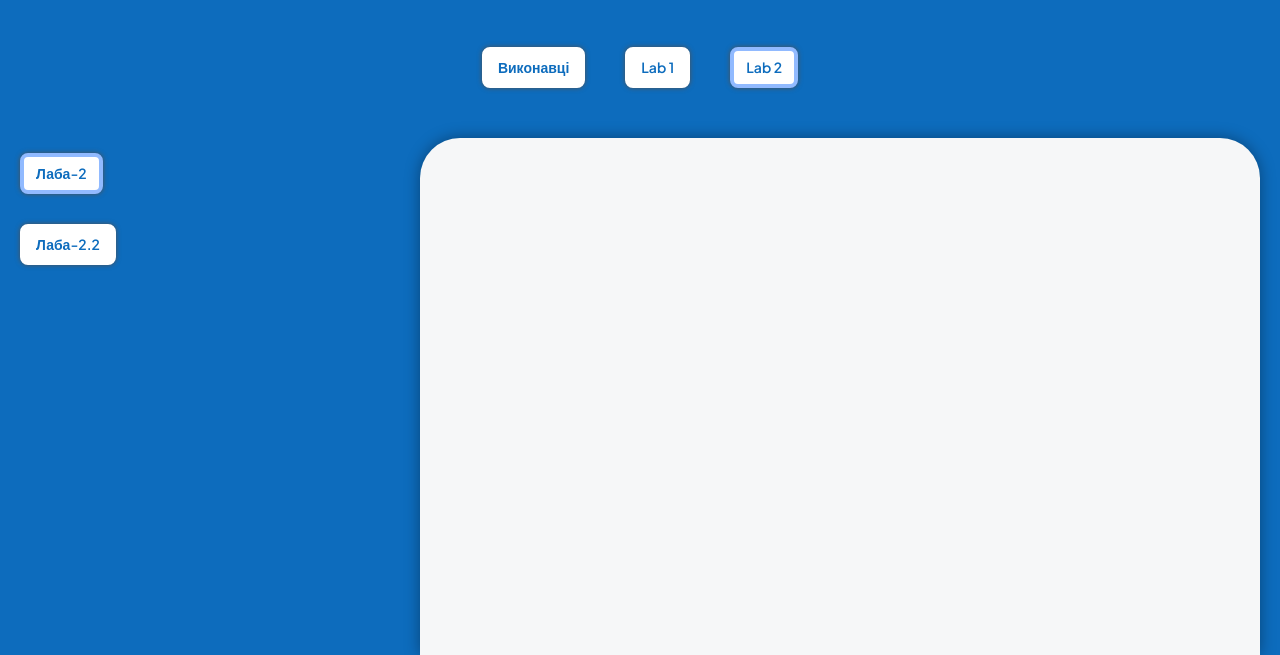
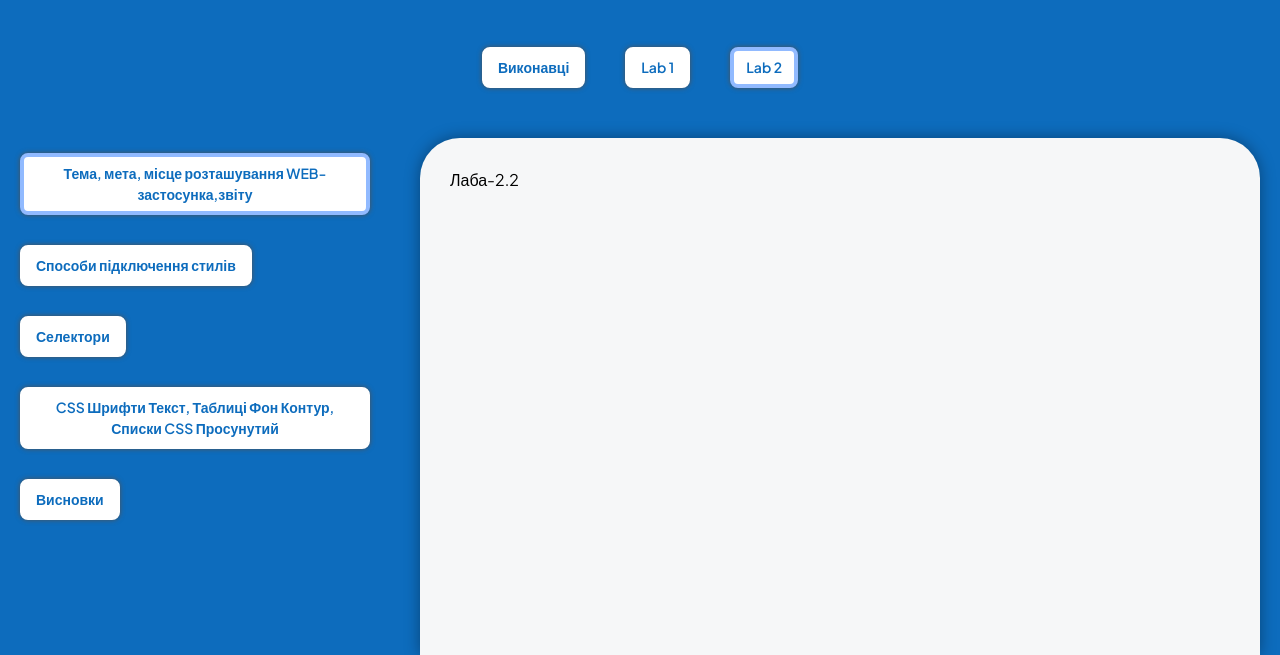
Before and after one commit to evgeniy-shpyra/Web-report, a website: page src/page/lab-2.html in a window 1280 px wide. Shown: the part 145-800 px from the top of the page. Drawn offline with nearby package versions, Linux system fonts and the light colour scheme; files that its build step writes are made by us from their sources; files whose address does not match are found by name.

Commit message:
add buttons to lab2

```diff
--- a/src/page/lab-2.html
+++ b/src/page/lab-2.html
@@ -68,13 +68,25 @@
                 <ul class="main__links links">
                     <li class="main__link links__link">
                         <button id="main-link-1" class="links__button button">
-                            Лаба-2
+                            Тема, мета, місце розташування WEB-застосунка,звіту
                         </button>
                     </li>
                     <li class="main__link links__link">
                         <button id="main-link-2" class="links__button button">
-                            Лаба-2.2
+                            Способи підключення стилів
                         </button>
+                    <li class="main__link links__link">
+                            <button id="main-link-3" class="links__button button">
+                                Селектори
+                            </button>
+                    <li class="main__link links__link">
+                            <button id="main-link-4" class="links__button button">
+                                CSS Шрифти Текст, Таблиці Фон Контур, Списки CSS Просунутий
+                            </button>
+                    <li class="main__link links__link">
+                            <button id="main-link-5" class="links__button button">
+                                Висновки
+                            </button>
                     </li>
                 </ul>
                 <div id="information" class="main__page"></div>
```
Also changed, not shown: src/components/lab-2/Висновки.html (added, +1 -0 lines), src/components/lab-2/Селектори.html (added, +1 -0 lines), src/components/lab-2/Способи підключення стилів.html (added, +1 -0 lines), src/components/lab-2/CSS Шрифти Текст, Таблиці Фон Контур, Списки CSS Просунутий.html (renamed from src/components/lab-2/Лаба-2.html), src/components/lab-2/Тема, мета, місце розташування WEB-застосунка,звіту.html (renamed from src/components/lab-2/Лаба-2.2.html), 2 other files.
